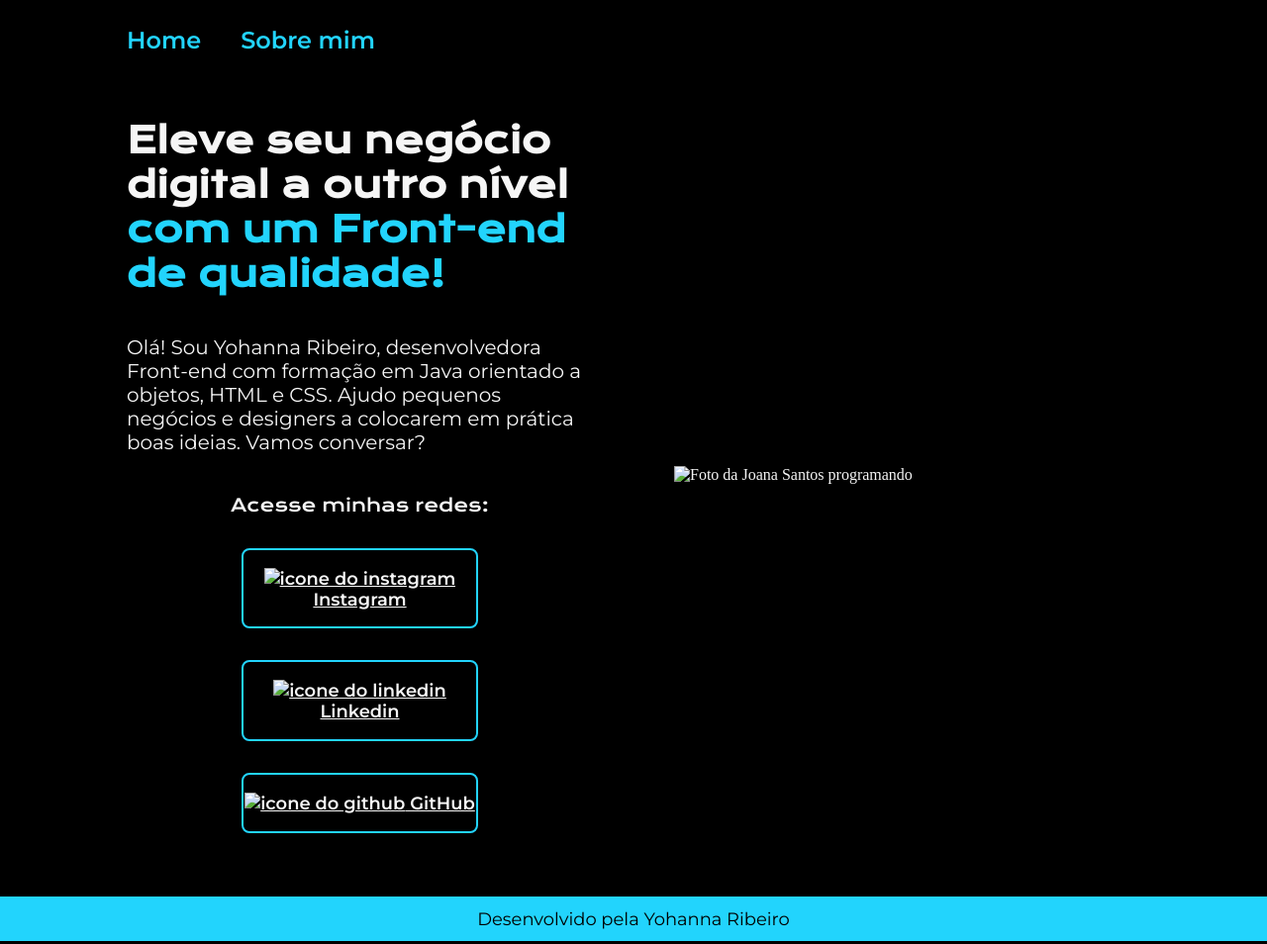
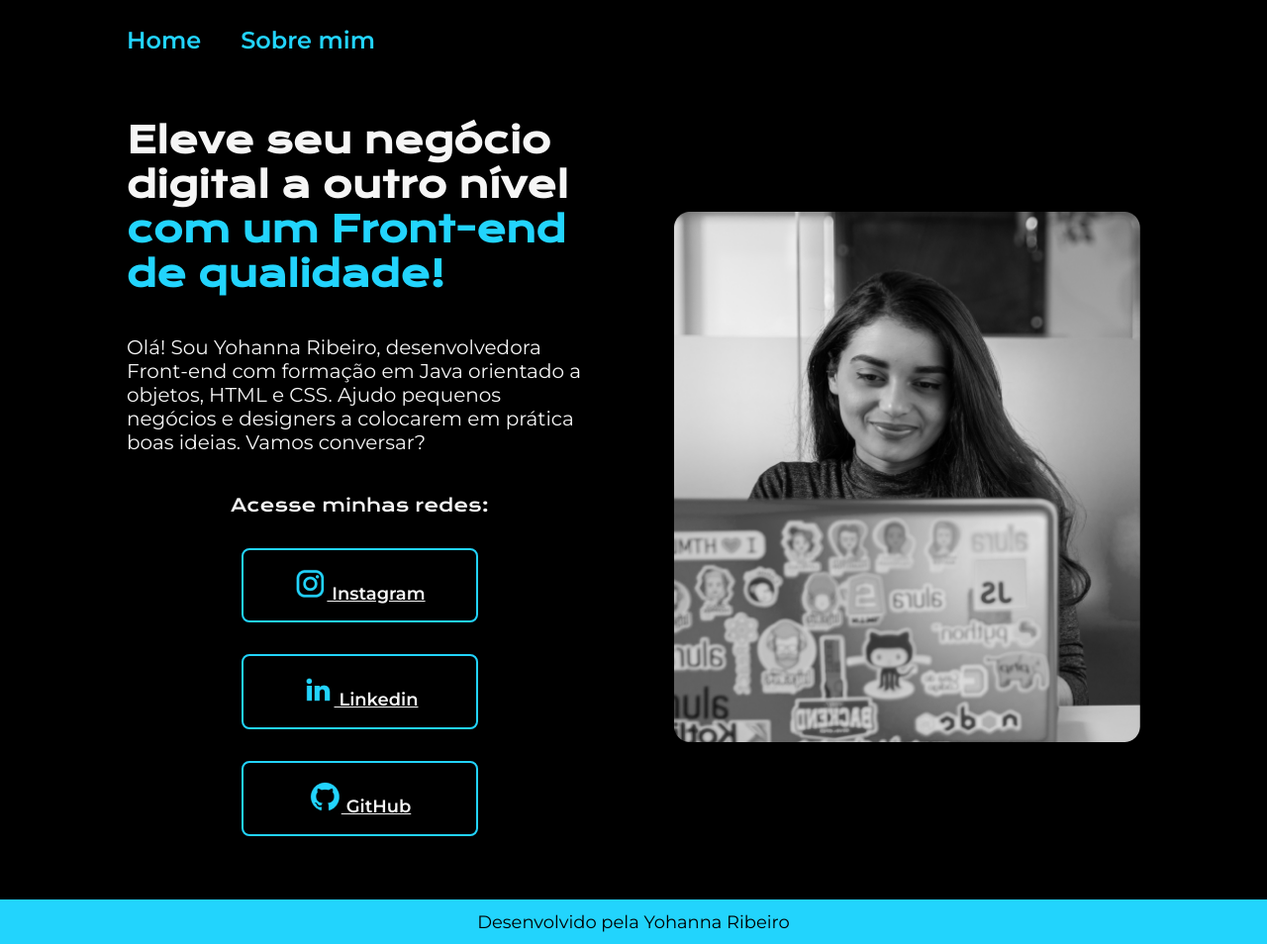
Before and after one commit to Yo-Ribeiro/Site-Portifolio, a plain HTML site: page index.html in a window 1280 px wide. Shown: the whole page at 99% size. Drawn offline with nearby package versions, Linux system fonts and the light colour scheme; files that its build step writes are made by us from their sources.

Commit message:
Update index.html

```diff
--- a/index.html
+++ b/index.html
@@ -6,7 +6,7 @@
     <meta http-equiv="X-UA-Compatible" content="IE=edge">
     <meta name="viewport" content="width=device-width, initial-scale=1.0">
     <title>Portifolio</title>
-    <link rel="stylesheet" href="./styles/style.css">
+    <link rel="stylesheet" href="./style.css">
 </head>
 
 <body>
@@ -29,20 +29,20 @@
             <div class="apresentacao__links">
                 <h2 class="apresentacao__links__subtitulo">Acesse minhas redes:</h2>
                 <a class="apresentacao__links__navegação" href="https://www.instagram.com/yohanna.dev/">
-                    <img src="./assets/instagram.png" alt="icone do instagram">
+                    <img src="./instagram.png" alt="icone do instagram">
                     Instagram
                 </a>
                 <a class="apresentacao__links__navegação" href="https://www.linkedin.com/in/yohanna-ribeiro-69bba6182/">
-                    <img src="./assets/linkedin.png" alt="icone do linkedin">
+                    <img src="./linkedin.png" alt="icone do linkedin">
                     Linkedin
                 </a>
                 <a class="apresentacao__links__navegação" href="https://github.com/guilhermeonrails">
-                    <img src="./assets/github.png" alt="icone do github">
+                    <img src="./github.png" alt="icone do github">
                     GitHub
                 </a>
             </div>
         </section>
-        <img class="apresentacao__imagem" src="./assets/imagem.png" alt="Foto da Joana Santos programando">
+        <img class="apresentacao__imagem" src="./imagem.png" alt="Foto da Joana Santos programando">
     </main>
     <footer class="rodape">
         <p>Desenvolvido pela Yohanna Ribeiro</p>
```
